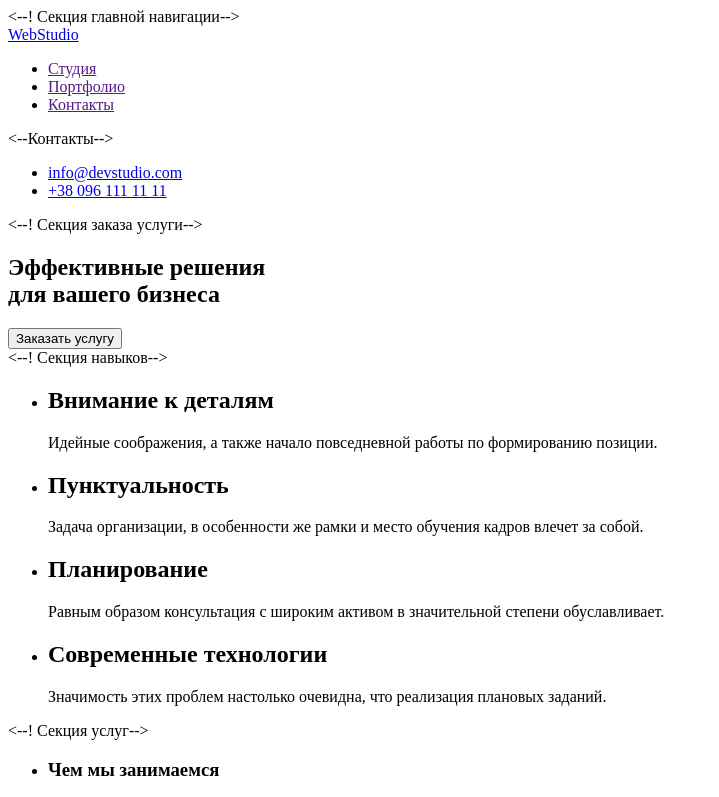
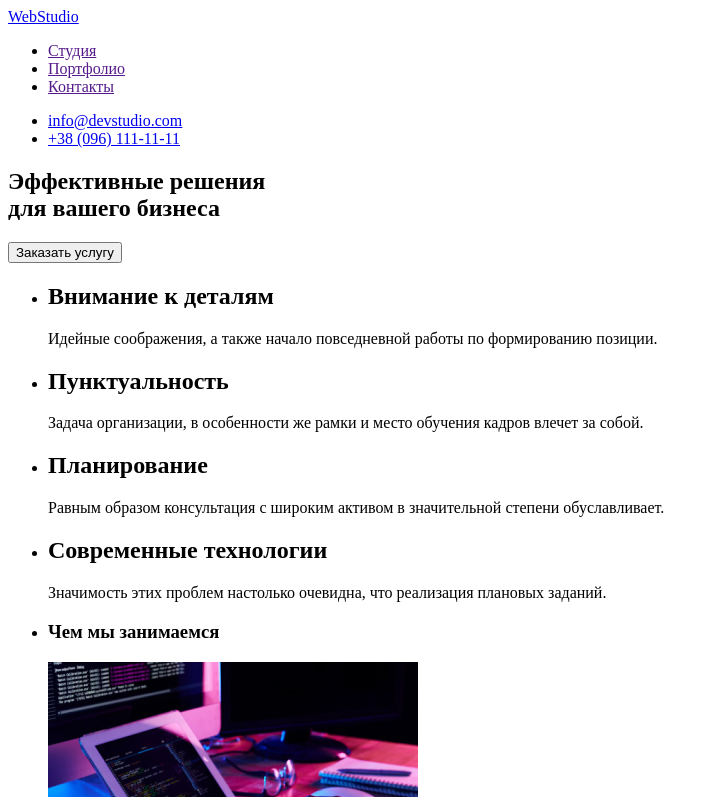
Before and after one commit to Vitaliy-Karpenko529/goit-markup-hw-01, a plain HTML site: page index.html in a window 1280 px wide. Shown: the top 797 px of the page, without its empty margins (0-719 px from the left). Drawn offline with Linux system fonts and the light colour scheme.

Commit message:
Исправил ошибки на валидаторе

```diff
--- a/index.html
+++ b/index.html
@@ -7,7 +7,7 @@
     <title>Document</title>
 </head>
 <body>
-    <--! Секция главной навигации-->
+    <!--Секция главной навигации-->
    <header>
        <nav>
        <a href="/">WebStudio</a>
@@ -17,19 +17,19 @@
         <li><a href="">Контакты</a></li>
        </ul>
         </nav>
-        <--Контакты-->
+       <!--Контакты-->
        <ul>
            <li><a href="mailto:nfo@devstudio.com">info@devstudio.com</a></li>
-           <li><a href="tel:+38 096 111 11 11">+38 096 111 11 11</a></li>
+           <li><a href="tel:+380961111111">+38 (096) 111-11-11</a></li>
        </ul>
    </header>
-<--! Секция заказа услуги-->
+<!--Секция заказа услуги-->
    <main>
        <section>
            <h1>Эффективные решения<br /> для вашего бизнеса</h1>
         <button type="button">Заказать услугу</button>
        </section>
-<--! Секция навыков-->
+<!--Секция навыков-->
    <section>
        <ul>
            <li>
@@ -50,7 +50,7 @@
            </li>
        </ul>
    </section>
-<--! Секция услуг-->
+<!--Секция услуг-->
 <section>
     <ul>
         <li>
@@ -69,7 +69,7 @@
         </li>
     </ul>
 </section>
-<--! Секция команда-->
+<!--Секция команда-->
 <section>
     <ul>
         <li>
@@ -98,7 +98,7 @@
     <address>г. Киев, пр-т Леси Украинки, 26</address>
         <ul>
             <li><a href="mailto:nfo@devstudio.com">info@devstudio.com</a></li>
-            <li><a href="tel:+38 096 111 11 11">+38 096 111 11 11</a></li>
+            <li><a href="tel:+380961111111">+38 (096) 111-11-11</a></li>
         </ul>
 </footer>
 </body>
```
